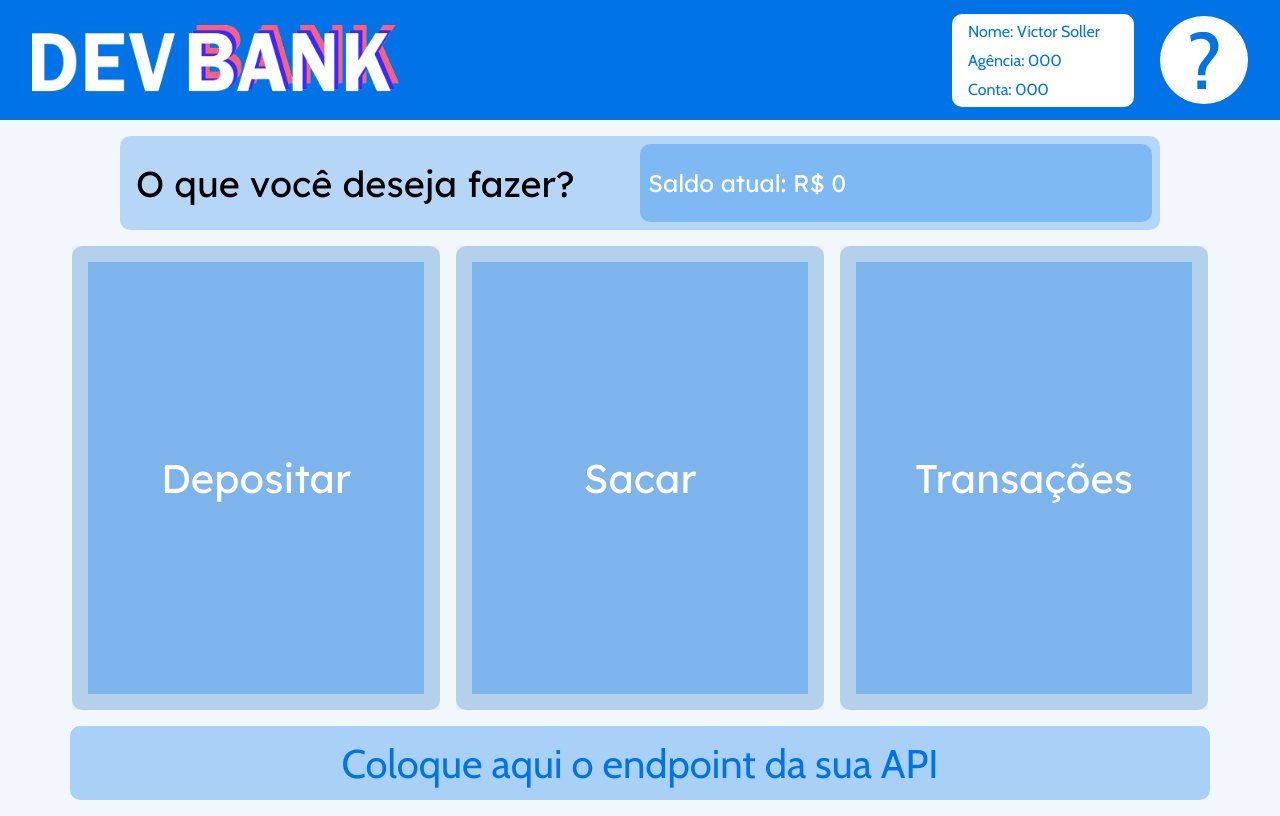
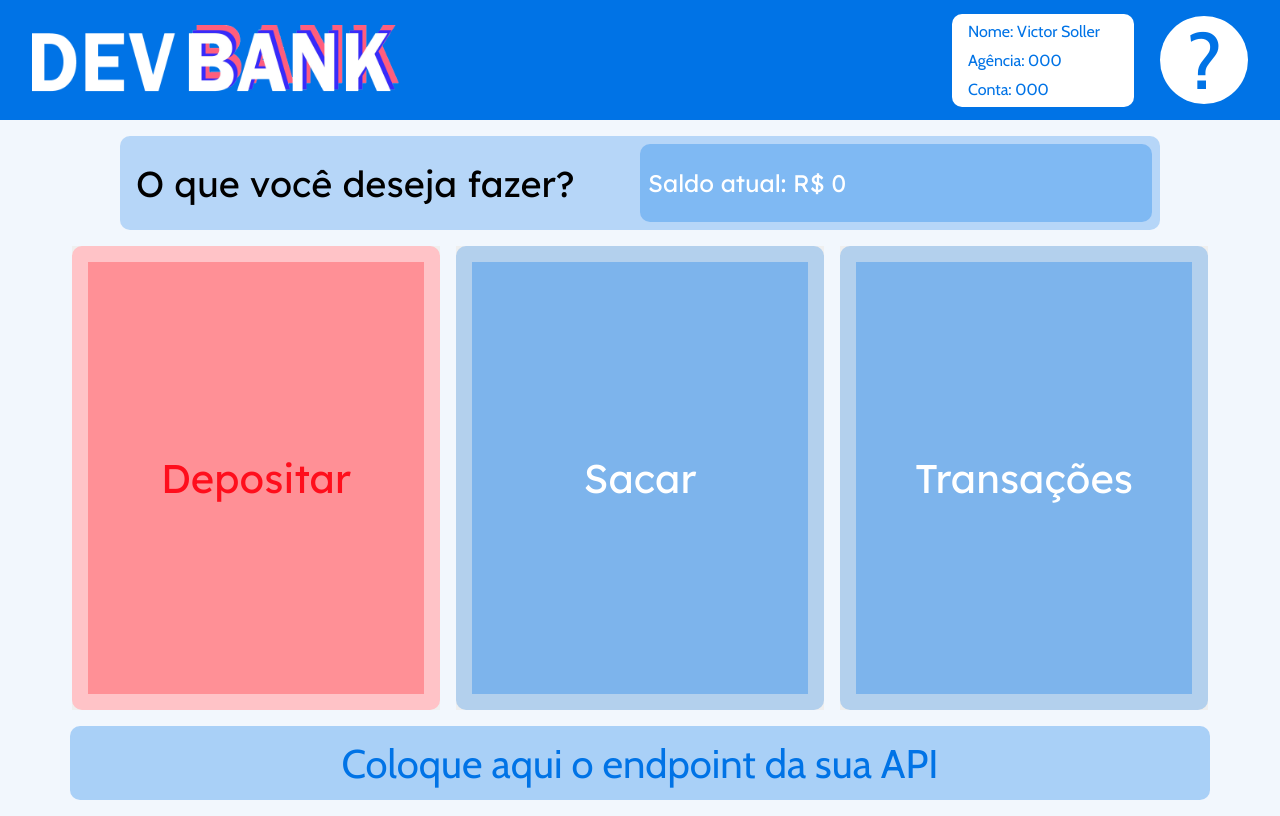
Before and after one commit to Maua-Dev/devbank_playground_front, a React (Create React App) app: page /options in a window 1280 px wide. In both pictures the pointer is over the element 256 px from the left and 478 px from the top of the page. Built offline with nearby package versions, Linux system fonts and the light colour scheme.

Commit message:
style 🤢🤢

```diff
--- a/src/app/presentation/components/card/card.module.scss
+++ b/src/app/presentation/components/card/card.module.scss
@@ -1,8 +1,4 @@
 @import '../../../../shared/styles/variables.scss';
-
-.card{
-    text-decoration: none;
-}
 
 .card_primary{
     background-color: $extra-light-blue;
@@ -29,21 +25,22 @@
 .card_button{
     padding: 0;
     border: none;
+    text-decoration: none;
 }
 
-.card:hover .card_primary{
+.card_button:hover .card_primary{
     background-color: $extra-light-red;
     cursor: pointer;
 }
 
 
-.card:hover .card_secondary{
+.card_button:hover .card_secondary{
     background-color: $light-red;
     cursor: pointer;
 
 }
 
-.card:hover .card_title{
+.card_button:hover .card_title{
     color: $dark-red;
     cursor: pointer;
 
```
